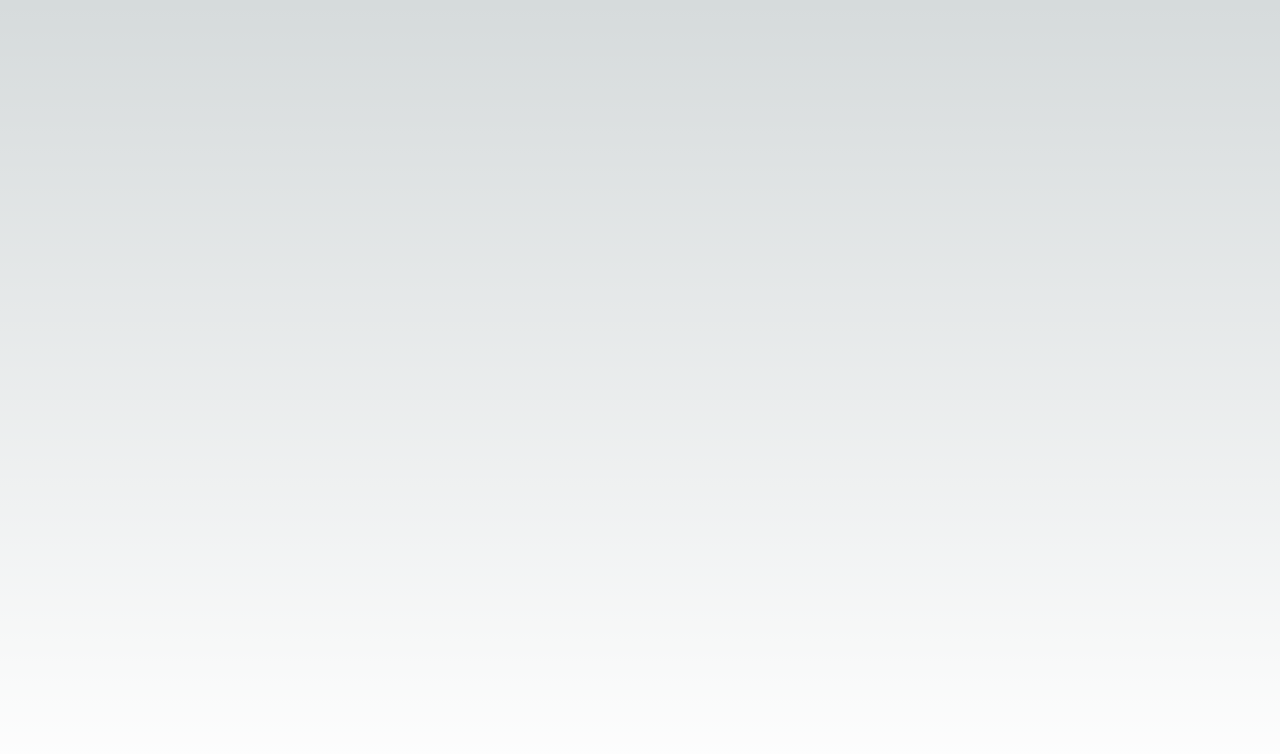
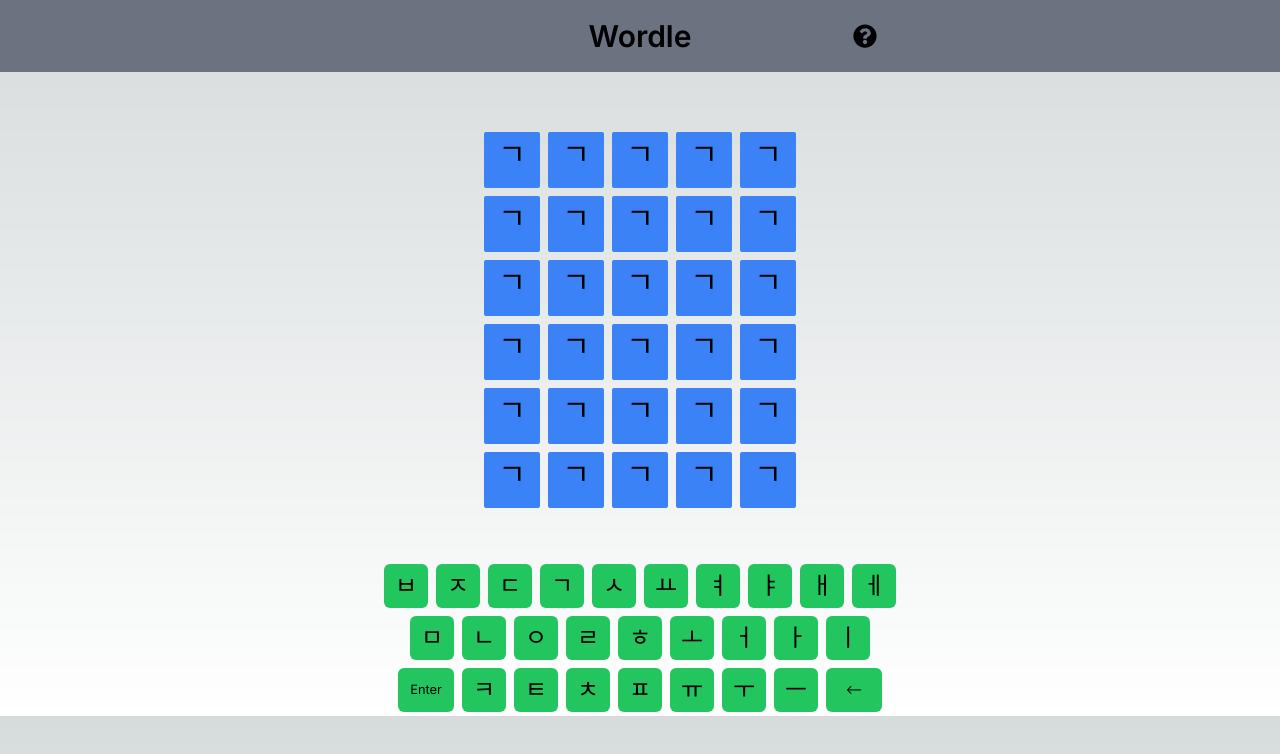
Before and after one commit to aminiyolo/Wordle, a Next.js app: page / in a window 1280 px wide. Shown: the top 754 px of the page. Built offline with nearby package versions, Linux system fonts and the light colour scheme.

Commit message:
UI 추가

```diff
--- a/app/page.tsx
+++ b/app/page.tsx
@@ -1,5 +1,11 @@
+import Header from '@/components/header';
+import Main from '@/components/main';
+
 export default function Home() {
   return (
-    <main className='flex min-h-screen flex-col items-center justify-between p-24'></main>
+    <main className='w-full h-full'>
+      <Header />
+      <Main />
+    </main>
   );
 }
--- /dev/null
+++ b/components/header.tsx
@@ -0,0 +1,15 @@
+import { FaQuestionCircle } from 'react-icons/fa';
+
+export default function Header() {
+  return (
+    <header className='relative min-w-[5rem] bg-gray-500 h-[4.5rem] flex justify-center items-center'>
+      <div className='text-3xl font-semibold'>Wordle</div>
+      <button
+        id='info'
+        className='absolute left-3/4 text-2xl sm:left-2/3 hover:cursor'
+      >
+        <FaQuestionCircle />
+      </button>
+    </header>
+  );
+}
--- /dev/null
+++ b/components/keyboard.tsx
@@ -0,0 +1,48 @@
+import Keypad from './keypad';
+
+const TOP_KEYS = ['ㅂ', 'ㅈ', 'ㄷ', 'ㄱ', 'ㅅ', 'ㅛ', 'ㅕ', 'ㅑ', 'ㅐ', 'ㅔ'];
+const MIDDLE_KEYS = ['ㅁ', 'ㄴ', 'ㅇ', 'ㄹ', 'ㅎ', 'ㅗ', 'ㅓ', 'ㅏ', 'ㅣ'];
+const BOTTOM_KEYS = ['Enter', 'ㅋ', 'ㅌ', 'ㅊ', 'ㅍ', 'ㅠ', 'ㅜ', 'ㅡ', '<--'];
+
+export type KeyboardProps = {
+  handleKeypadClick: (word: string) => void;
+  handleDelete?: () => void;
+};
+
+export default function Keyboard({
+  handleKeypadClick,
+  handleDelete,
+}: KeyboardProps) {
+  return (
+    <div className='flex flex-col items-center mt-[4.5rem] sm:mt-[4rem]'>
+      <div className='flex flex-row'>
+        {TOP_KEYS.map((keyword, idx) => (
+          <Keypad
+            key={idx}
+            keyword={keyword}
+            handleKeypadClick={handleKeypadClick}
+          />
+        ))}
+      </div>
+      <div className='flex flex-row'>
+        {MIDDLE_KEYS.map((keyword, idx) => (
+          <Keypad
+            key={idx}
+            keyword={keyword}
+            handleKeypadClick={handleKeypadClick}
+          />
+        ))}
+      </div>
+      <div className='flex flex-row'>
+        {BOTTOM_KEYS.map((keyword, idx) => (
+          <Keypad
+            key={idx}
+            keyword={keyword}
+            handleKeypadClick={handleKeypadClick}
+            handleDelete={handleDelete}
+          />
+        ))}
+      </div>
+    </div>
+  );
+}
--- /dev/null
+++ b/components/keypad.tsx
@@ -0,0 +1,35 @@
+import clsx from 'clsx';
+import type { KeyboardProps } from './keyboard';
+
+type KeypadProps = {
+  keyword: string;
+} & KeyboardProps;
+
+export default function Keypad({
+  keyword,
+  handleKeypadClick,
+  handleDelete = () => {},
+}: KeypadProps) {
+  const isLong = keyword.length > 1;
+
+  const handleClick = (keyword: string) => {
+    if (keyword === '<--') handleDelete();
+    else handleKeypadClick(keyword);
+  };
+
+  return (
+    <button
+      onClick={() => handleClick(keyword)}
+      className={clsx(
+        'bg-green-500 h-[3rem] w-[2rem] text-center text-2xl !leading-[2.5rem] mx-1 my-1 rounded-md sm:w-11 sm:h-11 sm:!leading-[2.5rem] outline-none',
+        {
+          'text-[0.8rem]': isLong,
+          '!leading-[3.5]': isLong,
+          'sm:w-14': isLong,
+        },
+      )}
+    >
+      {keyword}
+    </button>
+  );
+}
--- /dev/null
+++ b/components/main.tsx
@@ -0,0 +1,46 @@
+'use client';
+
+import { useCallback, useEffect, useState } from 'react';
+import Keyboard from './keyboard';
+import PlayGround from './playGround';
+
+export default function Main() {
+  const [keyword, setKeyword] = useState<string>('');
+  console.log(keyword);
+
+  const handleKeypadClick = useCallback(
+    (word: string) => {
+      if (keyword.length > 4) return;
+      setKeyword((prev) => prev + word);
+    },
+    [keyword],
+  );
+
+  const handleDelete = useCallback(() => {
+    setKeyword((prev) => prev.slice(0, prev.length - 1));
+  }, []);
+
+  const handleEnter = useCallback(() => {
+    console.log('Enter');
+  }, []);
+
+  useEffect(() => {
+    const handler = (e: KeyboardEvent) => {
+      if (e.key === 'Backspace') handleDelete();
+      if (e.key === 'Enter') handleEnter();
+    };
+
+    window.addEventListener('keydown', handler);
+    return () => window.removeEventListener('keydown', handler);
+  }, []);
+
+  return (
+    <>
+      <PlayGround />
+      <Keyboard
+        handleKeypadClick={handleKeypadClick}
+        handleDelete={handleDelete}
+      />
+    </>
+  );
+}
--- /dev/null
+++ b/components/playGround.tsx
@@ -0,0 +1,11 @@
+import Words from './words';
+
+export default function PlayGround() {
+  return (
+    <div className='flex flex-col items-center w-[20rem] h-[23rem] mx-auto mt-[5.5rem] sm:mt-[3.5rem]'>
+      {Array.from({ length: 6 }).map((_, idx) => (
+        <Words key={idx} />
+      ))}
+    </div>
+  );
+}
--- /dev/null
+++ b/components/wordBox.tsx
@@ -0,0 +1,9 @@
+export default function WordBox() {
+  return (
+    <div className='mx-1 my-1'>
+      <div className='p-4 px-3 w-14 h-14 bg-blue-500 text-center text-3xl leading-3 rounded-sm'>
+        ㄱ
+      </div>
+    </div>
+  );
+}
--- /dev/null
+++ b/components/words.tsx
@@ -0,0 +1,11 @@
+import WordBox from './wordBox';
+
+export default function Words() {
+  return (
+    <div className='flex flex-row'>
+      {Array.from({ length: 5 }).map((_, idx) => (
+        <WordBox key={idx} />
+      ))}
+    </div>
+  );
+}
```
